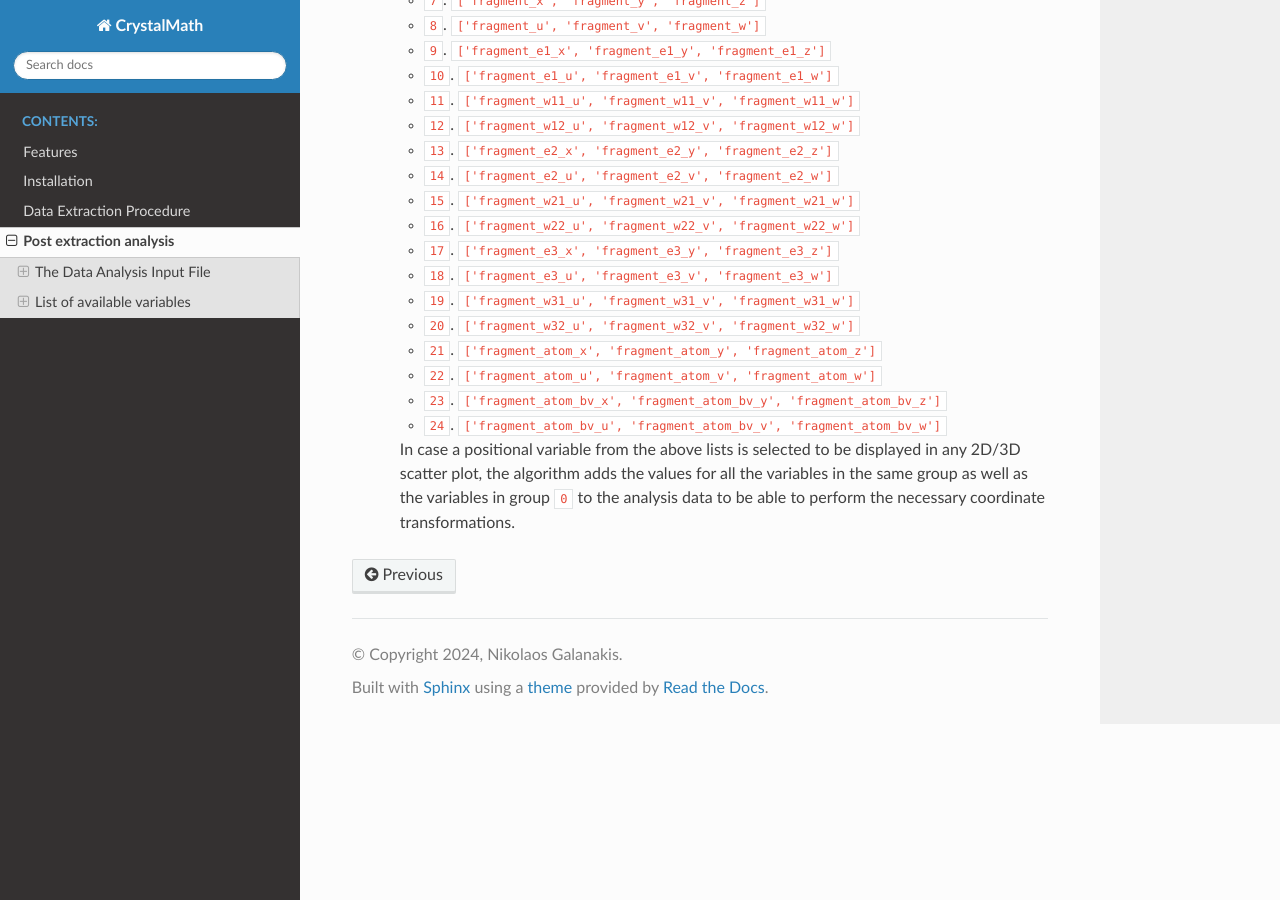
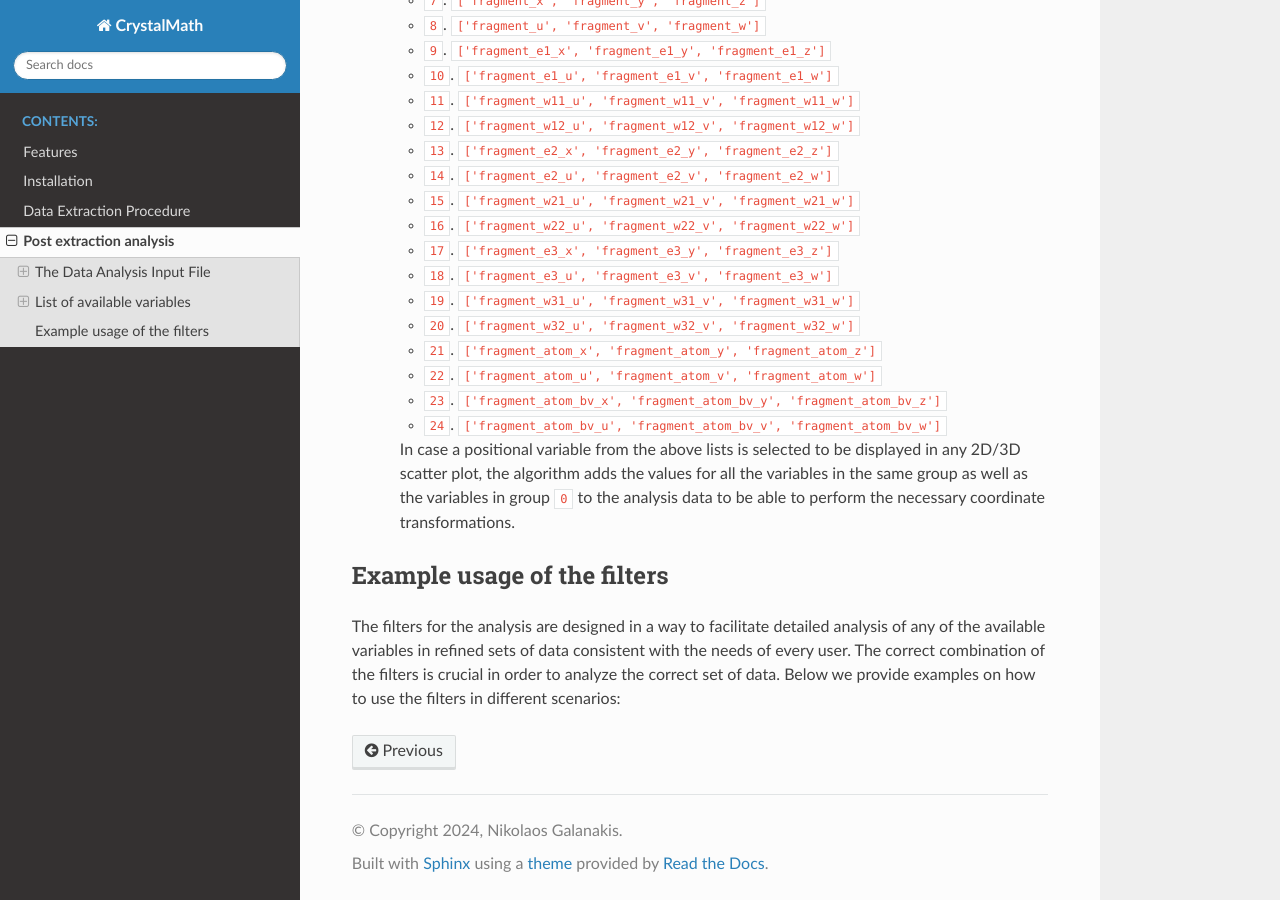
Before and after one commit to nigalanakis/Crystal_Math, a Sphinx documentation site: the page built from docs/source/analysis.rst, in a window 1280 px wide and 900 px high, scrolled down 10857 px. Built offline with Sphinx 7.4.7 and the Read the Docs theme 2.0.0, drawn with Linux system fonts in a browser that asks for light colours.

Commit message:
Update analysis.rst

```diff
--- a/docs/source/analysis.rst
+++ b/docs/source/analysis.rst
@@ -427,3 +427,8 @@ Key Descriptions
     - ``24``. ``['fragment_atom_bv_u', 'fragment_atom_bv_v', 'fragment_atom_bv_w']``
 
     In case a positional variable from the above lists is selected to be displayed in any 2D/3D scatter plot, the algorithm adds the values for all the variables in the same group as well as the variables in group ``0`` to the analysis data to be able to perform the necessary coordinate transformations.
+
+Example usage of the filters
+----------------------------
+
+The filters for the analysis are designed in a way to facilitate detailed analysis of any of the available variables in refined sets of data consistent with the needs of every user. The correct combination of the filters is crucial in order to analyze the correct set of data. Below we provide examples on how to use the filters in different scenarios:
```
